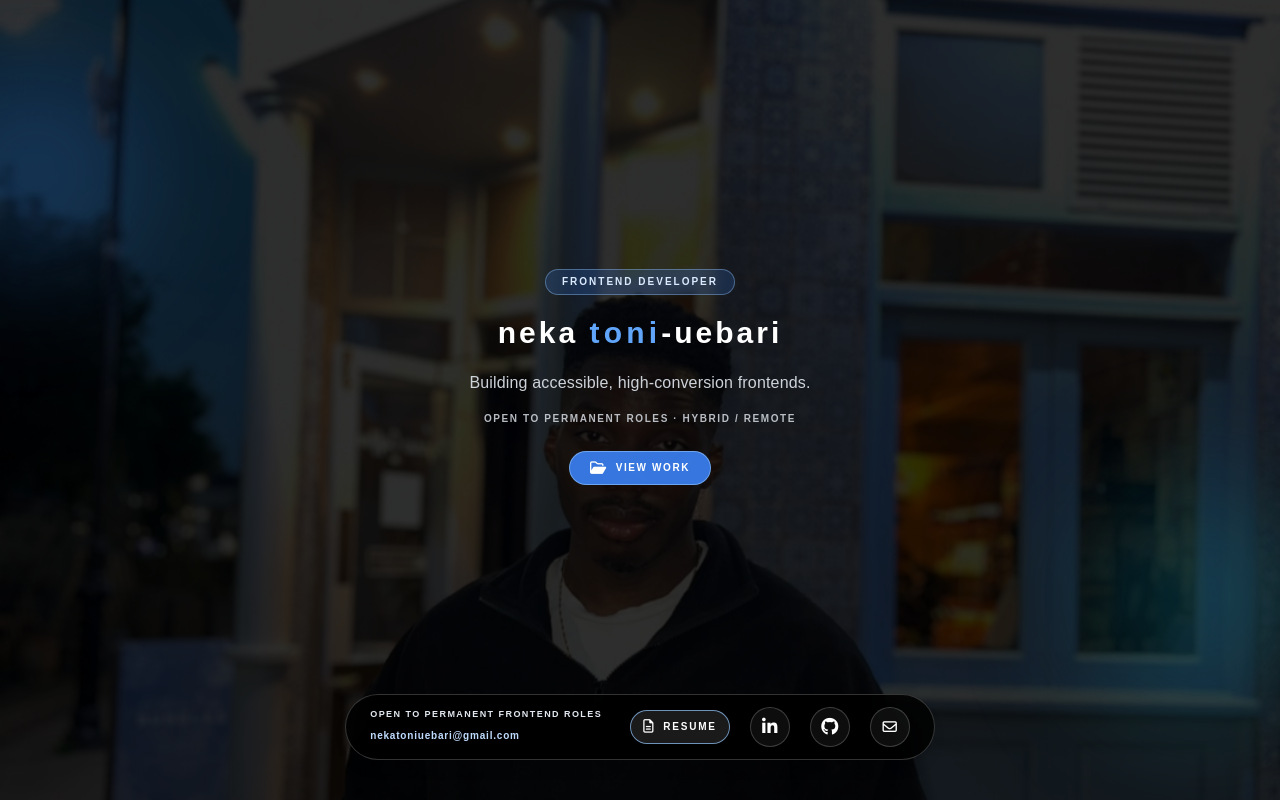
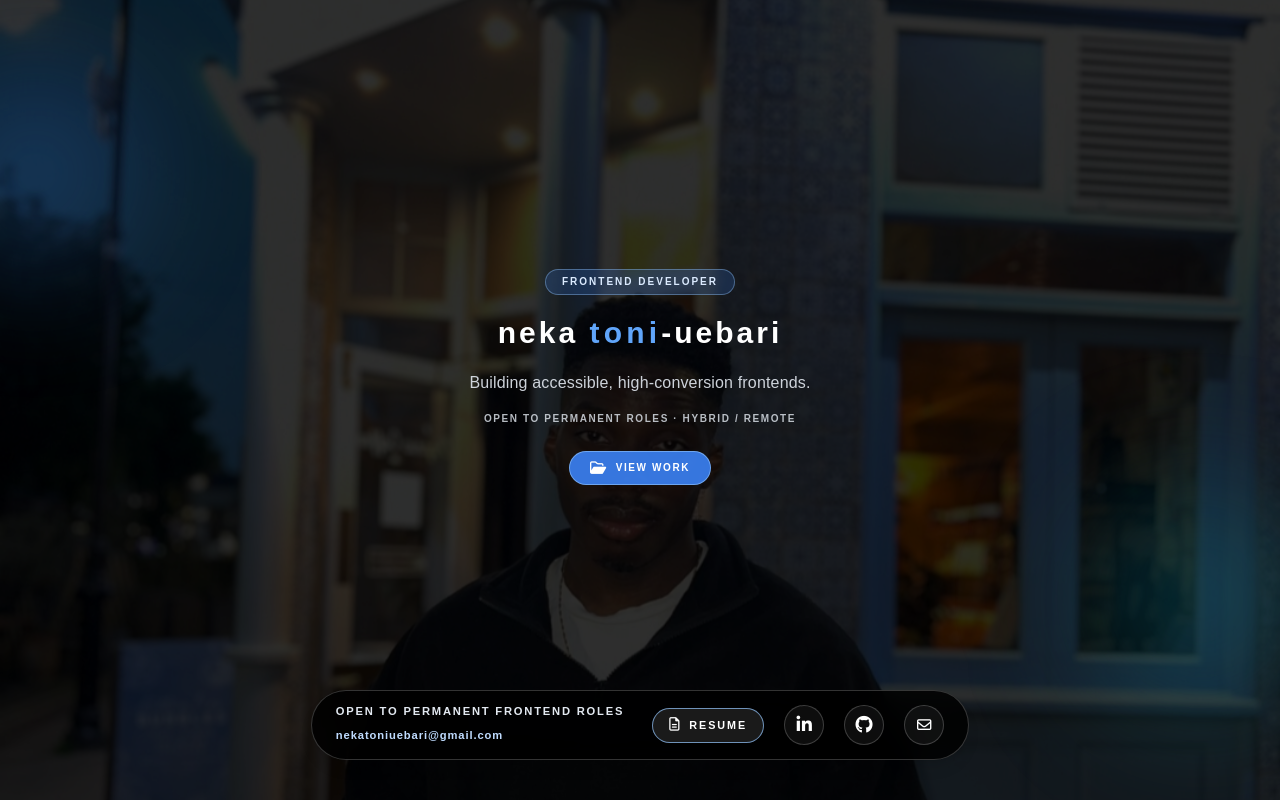
Before and after one commit to toniu/toni-portfolio, a React (Create React App) app: page / in a window 1280 px wide. Shown: the top 800 px of the page. Built offline with nearby package versions, Linux system fonts and the light colour scheme.

Commit message:
Tweaks to the font typography.

```diff
--- a/src/components/Footer.jsx
+++ b/src/components/Footer.jsx
@@ -27,14 +27,14 @@ const Footer = () => {
             transition={{ duration: 0.3, ease: 'easeOut' }}>
             <div className='container mx-auto flex justify-center'>
                 <motion.div
-                    className='flex items-center justify-center gap-3 rounded-full border border-white/20 bg-black/85 px-6 py-3 text-[#eee] shadow-lg backdrop-blur-md md:rounded-full md:px-6 md:gap-5'
+                    className='flex items-center justify-center gap-3 rounded-full border border-white/0 md:border-white/20 bg-black/0 md:bg-black/85 px-6 py-6 md:py-3 text-[#eee] shadow-none md:shadow-lg backdrop-blur-none md:backdrop-blur-md md:rounded-full md:px-6 md:gap-5'
                     initial={shouldReduceMotion ? false : { opacity: 0, y: 12 }}
                     animate={{ opacity: 1, y: 0 }}
                     transition={shouldReduceMotion ? { duration: 0 } : { delay: 1.8, duration: 0.8, ease: 'easeOut' }}
                 >
                     <div className='hidden lg:block pr-2'>
-                        <p className='text-[9px] font-bold uppercase tracking-[0.16em] text-slate-200'>Open to permanent frontend roles</p>
-                        <a href='mailto:nekatoniuebari@gmail.com' className='text-[10px] font-semibold tracking-[0.08em] text-blue-200 transition hover:text-white'>nekatoniuebari@gmail.com</a>
+                        <p className='text-[0.7em] font-bold uppercase tracking-[0.16em] text-slate-200'>Open to permanent frontend roles</p>
+                        <a href='mailto:nekatoniuebari@gmail.com' className='text-[0.7em] font-semibold tracking-[0.08em] text-blue-200 transition hover:text-white'>nekatoniuebari@gmail.com</a>
                     </div>
 
                     <a
@@ -42,7 +42,7 @@ const Footer = () => {
                         target='_blank'
                         rel='noreferrer'
                         aria-label='Open resume'
-                        className='inline-flex items-center gap-2 rounded-full border border-blue-300/70 bg-white/10 px-3 py-2 text-[10px] font-bold uppercase tracking-[0.18em] text-white transition hover:bg-blue-500 hover:text-white'
+                        className='inline-flex items-center gap-2 rounded-full border border-blue-300/70 bg-white/10 px-4 py-2.5 md:py-2 text-[0.675em] font-bold uppercase tracking-[0.18em] text-white transition hover:bg-blue-500 hover:text-white'
                     >
                         <CVIcon />
                         <span>Resume</span>
--- a/src/components/Navbar.jsx
+++ b/src/components/Navbar.jsx
@@ -12,7 +12,7 @@ const Navbar = () => {
   const shouldReduceMotion = useReducedMotion();
   const scrollTimeoutRef = React.useRef(null);
   const navRef = React.useRef(null);
-  const scrollDuration = 200;
+  const scrollDuration = 180;
 
   /* Toggle menu visibility */
   const toggleMenu = () => {
```
